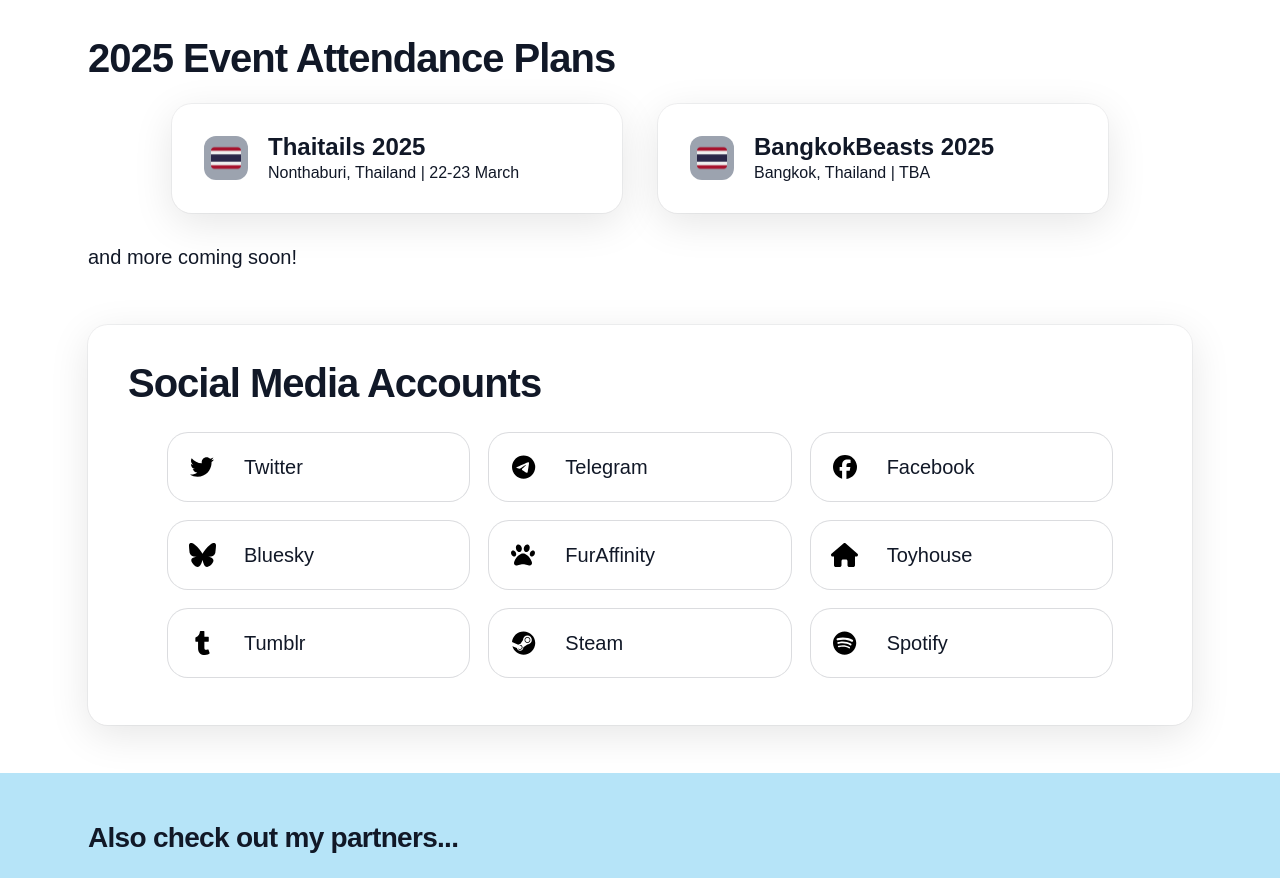
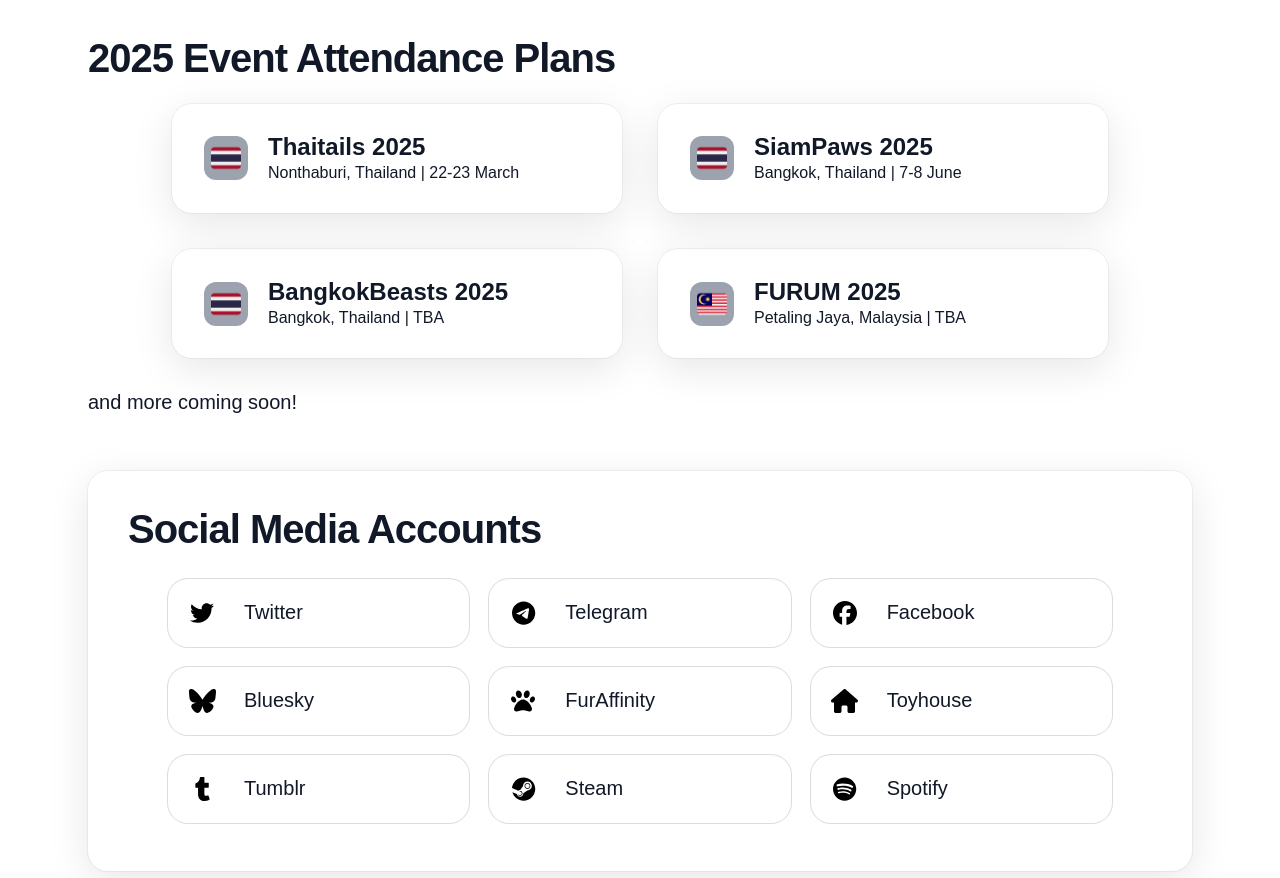
Before and after one commit to PemapolS/flowdy-site, a React (Vite) app: page / in a window 1280 px wide. Shown: the part 1060-1938 px from the top of the page. Built offline with nearby package versions, Linux system fonts and the light colour scheme; a web font is replaced by a local one.

Commit message:
add more events

```diff
--- a/src/constants/index.js
+++ b/src/constants/index.js
@@ -42,8 +42,20 @@ export const events = [
     },
     {
         imgURL: flagTH,
+        label: "SiamPaws 2025",
+        location: "Bangkok, Thailand",
+        date: "7-8 June"
+    },
+    {
+        imgURL: flagTH,
         label: "BangkokBeasts 2025",
         location: "Bangkok, Thailand",
+        date: "TBA"
+    },
+    {
+        imgURL: flagMY,
+        label: "FURUM 2025",
+        location: "Petaling Jaya, Malaysia",
         date: "TBA"
     }
 ]
```
